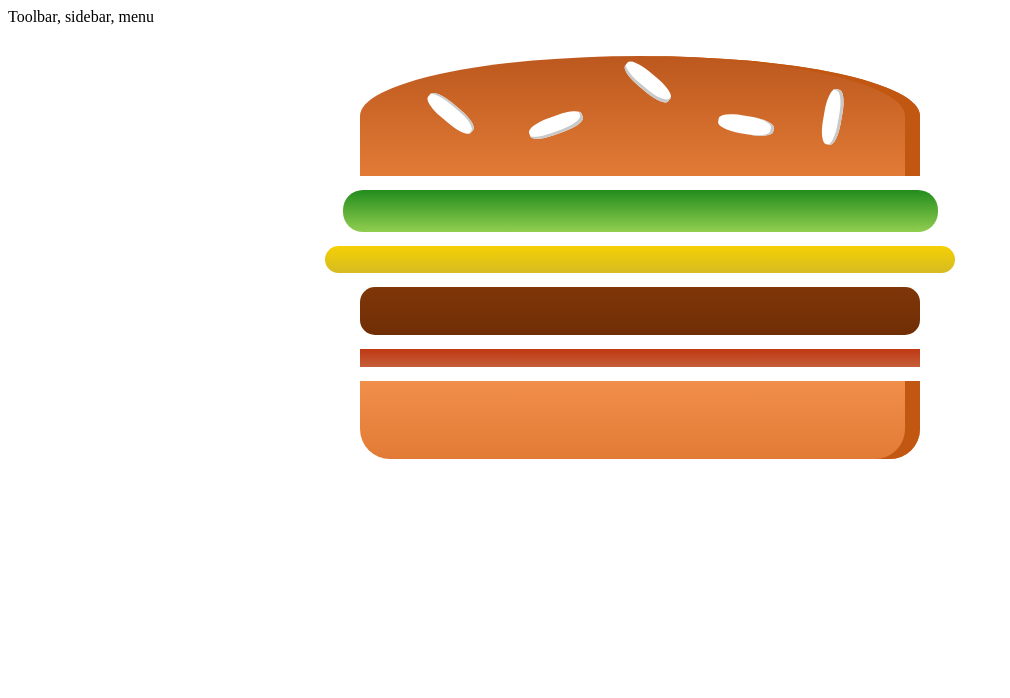
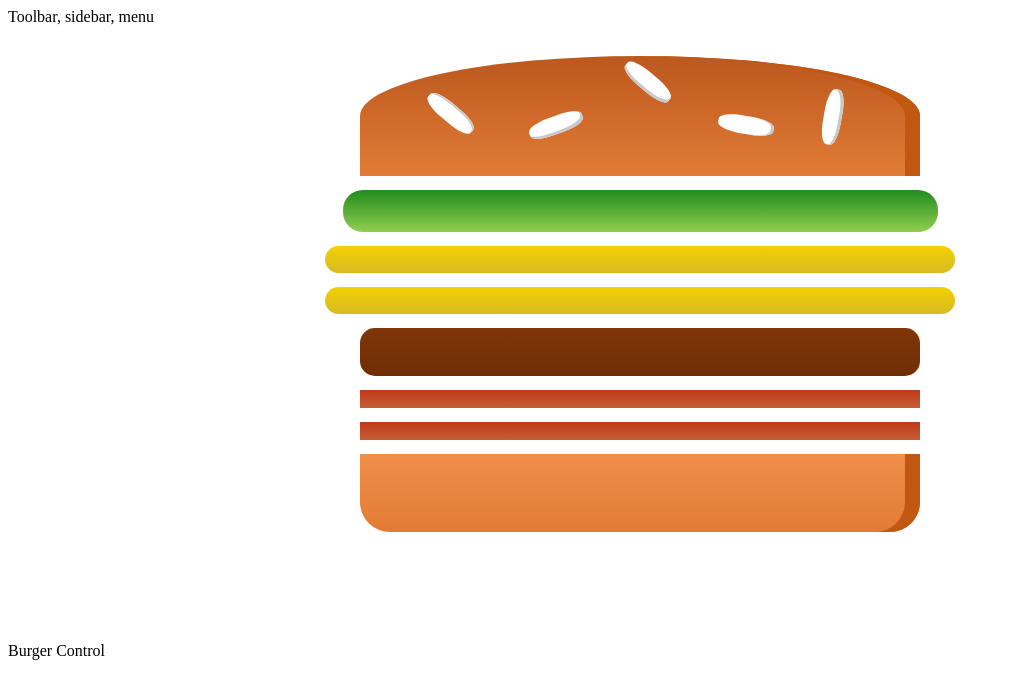
Before and after one commit to andferrario/burger-maker, a React app: page / in a window 1280 px wide. Shown: the top 698 px of the page, without its empty margins (0-1010 px from the left). Built offline with nearby package versions, Linux system fonts and the light colour scheme.

Commit message:
prints dynamically burger ingredients

```diff
--- a/src/components/App.tsx
+++ b/src/components/App.tsx
@@ -1,9 +1,9 @@
 import React from 'react';
 import { Layout } from './layout/Layout';
-import { Burger } from './Burger/Burger';
+import { BurgerMaker } from './BurgerMaker';
 
 export const App: React.FC = () => (
   <Layout>
-    <Burger />
+    <BurgerMaker />
   </Layout>
 );
--- a/src/components/Burger/Burger.tsx
+++ b/src/components/Burger/Burger.tsx
@@ -2,13 +2,24 @@ import React from 'react';
 import { BurgerIngredient } from './BurgerIngredient';
 import '../../styles/Burger.css';
 
-export const Burger: React.FC = () => (
-  <div className="burger">
-    <BurgerIngredient ingredientType="bread-top" />
-    <BurgerIngredient ingredientType="salad" />
-    <BurgerIngredient ingredientType="cheese" />
-    <BurgerIngredient ingredientType="meat" />
-    <BurgerIngredient ingredientType="bacon" />
-    <BurgerIngredient ingredientType="bread-bottom" />
-  </div>
-);
+interface BurgerProps {
+  ingredients: Record<string, number>;
+}
+
+export const Burger: React.FC<BurgerProps> = ({ ingredients }) => {
+  const ingredientsToComponent = Object.keys(ingredients).map((ingredientName) => {
+    const amount = ingredients[ingredientName];
+    return [...Array(amount)].map((_, index) => {
+      const uniqueIngredientKey = ingredientName + index;
+      return <BurgerIngredient key={uniqueIngredientKey} ingredientType={ingredientName} />;
+    });
+  });
+
+  return (
+    <div className="burger">
+      <BurgerIngredient ingredientType="bread-top" />
+      {ingredientsToComponent}
+      <BurgerIngredient ingredientType="bread-bottom" />
+    </div>
+  );
+};
--- /dev/null
+++ b/src/components/BurgerMaker.tsx
@@ -0,0 +1,18 @@
+import React, { useState } from 'react';
+import { Burger } from './Burger/Burger';
+
+export const BurgerMaker: React.FC = () => {
+  const [ingredients, setIngredients] = useState({
+    salad: 1,
+    cheese: 2,
+    meat: 1,
+    bacon: 2,
+  });
+
+  return (
+    <>
+      <Burger ingredients={ingredients} />
+      <div>Burger Control</div>
+    </>
+  );
+};
```
